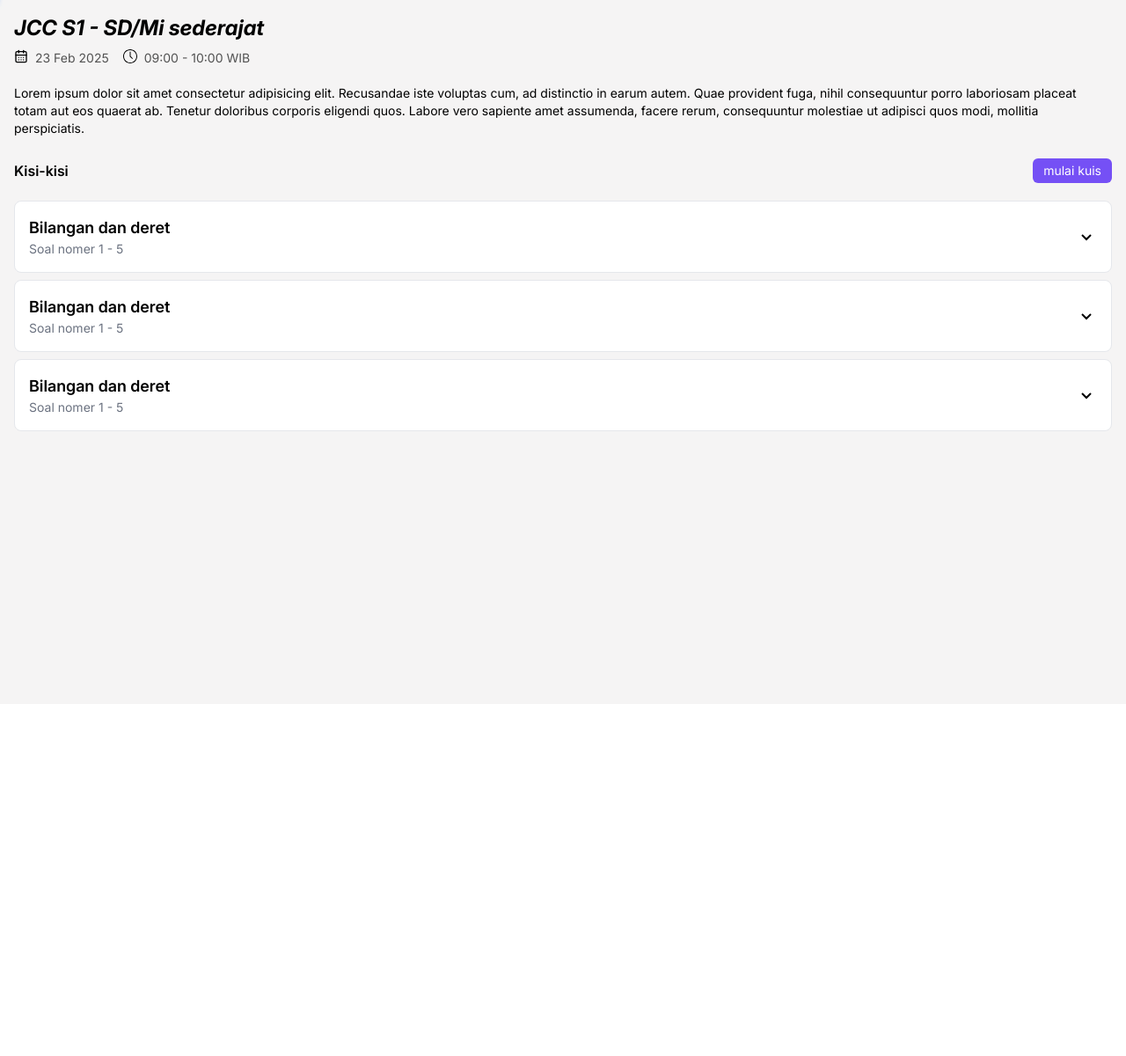
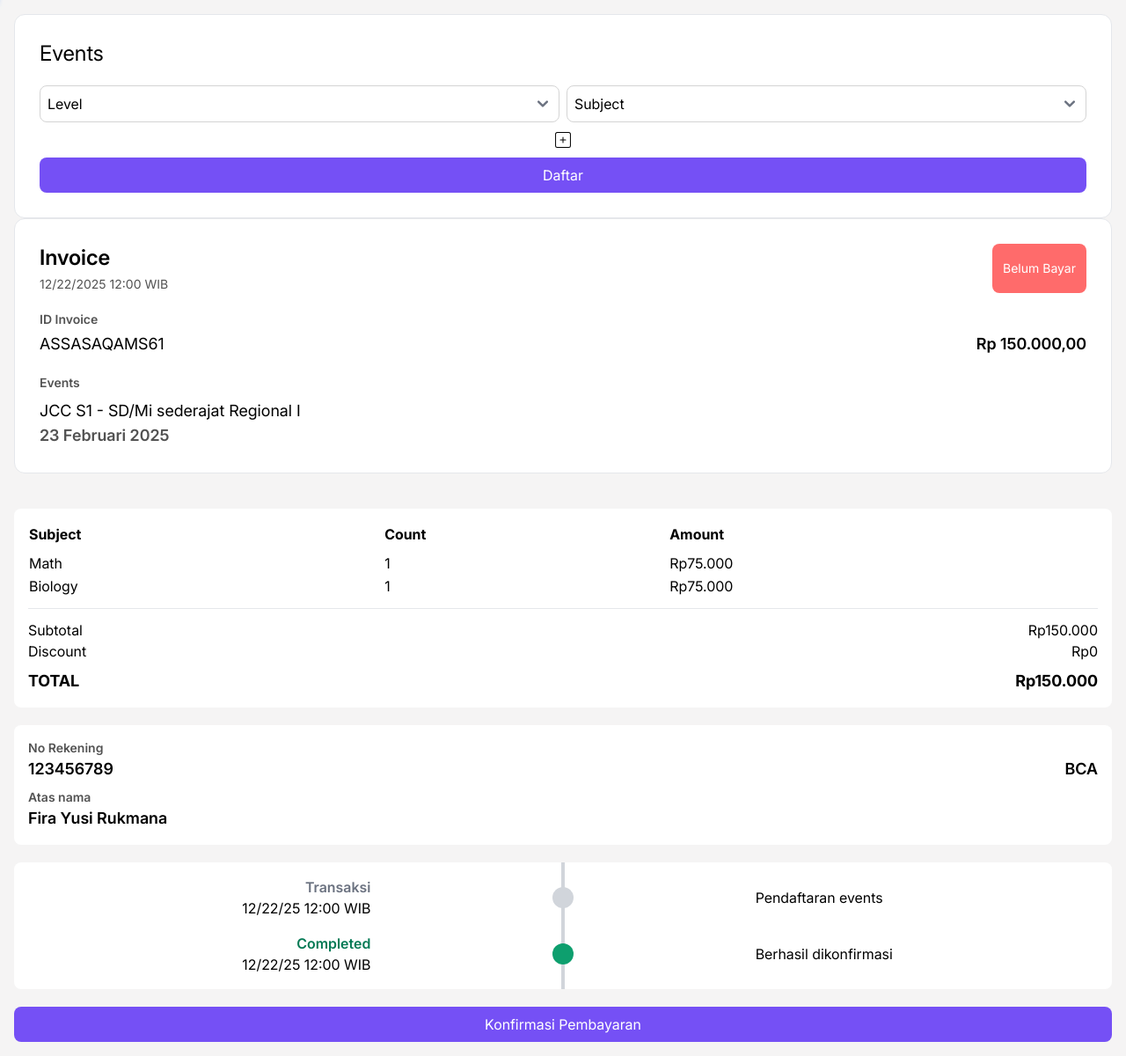
Before and after one commit to Firay24/JD-FiraYusiRukmana-jcc-frontend, a Next.js app: page /member/event/create in a window 1280 px wide. Shown: the whole page at 88% size. Before the commit the page ends 800 px from the top, so only its background shows below. Built offline with nearby package versions, Linux system fonts and the light colour scheme.

Commit message:
feat(member): add event creation page

```diff
--- /dev/null
+++ b/src/app/member/event/create/page.tsx
@@ -0,0 +1,190 @@
+"use client";
+import React, { useState } from "react";
+import { CiSquarePlus } from "react-icons/ci";
+
+const CreateEvent = () => {
+  const [fields, setFields] = useState([{ level: "", subject: "" }]);
+  const selectedSubjects = fields.map((field) => field.subject);
+  const [statusInvoice, setStatusInvoice] = useState(false);
+
+  const addField = () => {
+    setFields([...fields, { level: "", subject: "" }]);
+  };
+
+  const removeField = (index) => {
+    setFields(fields.filter((_, i) => i !== index));
+  };
+
+  const updateField = (index, key, value) => {
+    setFields(fields.map((field, i) => (i === index ? { ...field, [key]: value } : field)));
+  };
+  return (
+    <div className="min-h-screen bg-base-gray p-4">
+      <div className="rounded-xl border bg-white p-7">
+        <p className="text-start text-2xl font-normal">Events</p>
+        <div className="mt-5 flex flex-col items-center gap-2">
+          {fields.map((field, index) => (
+            <div key={index} className="flex w-full flex-row items-center gap-2">
+              <select value={field.level} onChange={(e) => updateField(index, "level", e.target.value)} className="w-full rounded-lg border border-neutral-300 p-2">
+                <option value="" disabled className="text-neutral-400">
+                  Level
+                </option>
+                <option value="1">Level 1</option>
+                <option value="2">Level 2</option>
+                <option value="3">Level 3</option>
+                <option value="4">Level 4</option>
+                <option value="5">Level 5</option>
+                <option value="6">Level 6</option>
+              </select>
+
+              <select value={field.subject} onChange={(e) => updateField(index, "subject", e.target.value)} className="w-full rounded-lg border border-neutral-300 p-2">
+                <option value="" disabled className="text-neutral-400">
+                  Subject
+                </option>
+                {["matematika", "sains", "biologi"].map((subject) => (
+                  <option key={subject} value={subject} disabled={selectedSubjects.includes(subject)}>
+                    {subject.charAt(0).toUpperCase() + subject.slice(1)}
+                  </option>
+                ))}
+              </select>
+
+              {fields.length > 1 && (
+                <button onClick={() => removeField(index)} className="text-red-500">
+                  ✖
+                </button>
+              )}
+            </div>
+          ))}
+          <CiSquarePlus className="text-2xl" onClick={addField} />
+          <button className="bg-primary w-full rounded-lg bg-base-purple p-2 text-white">Daftar</button>
+        </div>
+      </div>
+
+      {/* Invoice */}
+      <div className="rounded-xl border bg-white p-7">
+        <div className="flex flex-row justify-between">
+          <div className="flex flex-col gap-1">
+            <p className="text-start text-2xl font-semibold">Invoice</p>
+            <p className="text-sm text-neutral-600">12/22/2025 12:00 WIB</p>
+          </div>
+          {statusInvoice ? <button className="rounded-lg bg-base-green px-3 py-1 text-sm text-white">Lunas</button> : <button className="rounded-lg bg-base-pink px-3 py-1 text-sm text-white">Belum Bayar</button>}
+        </div>
+
+        {/* ID Invoice */}
+        <div className="mt-5 flex flex-row">
+          <div className="flex w-full flex-col gap-1">
+            <p className="text-sm font-semibold text-neutral-600">ID Invoice</p>
+            <div className="flex w-full flex-row items-center justify-between">
+              <p className="text-lg text-black">ASSASAQAMS61</p>
+              <p className="text-lg font-semibold">Rp 150.000,00</p>
+            </div>
+          </div>
+        </div>
+
+        {/* Events */}
+        <div className="mt-5 flex flex-col gap-2">
+          <p className="text-sm font-semibold text-neutral-600">Events</p>
+          <div className="flex w-full flex-col items-start">
+            <p className="text-lg text-black">JCC S1 - SD/Mi sederajat Regional I</p>
+            <p className="text-lg font-semibold text-neutral-600">23 Februari 2025</p>
+          </div>
+        </div>
+      </div>
+
+      {/* Rincian Pembayaran */}
+      <div className="mt-5 flex flex-col gap-2">
+        {/* Rincian Pembayaran */}
+        <div className="mt-5 rounded-lg bg-white p-4">
+          <table className="w-full text-left">
+            <thead>
+              <tr>
+                <th className="pb-2">Subject</th>
+                <th className="pb-2">Count</th>
+                <th className="pb-2">Amount</th>
+              </tr>
+            </thead>
+            <tbody>
+              <tr>
+                <td>Math</td>
+                <td>1</td>
+                <td>Rp75.000</td>
+              </tr>
+              <tr>
+                <td>Biology</td>
+                <td>1</td>
+                <td>Rp75.000</td>
+              </tr>
+            </tbody>
+          </table>
+          <div className="mt-3 border-t pt-3">
+            <div className="flex justify-between">
+              <span>Subtotal</span>
+              <span>Rp150.000</span>
+            </div>
+            <div className="flex justify-between">
+              <span>Discount</span>
+              <span>Rp0</span>
+            </div>
+            <div className="mt-2 flex justify-between text-lg font-bold">
+              <span>TOTAL</span>
+              <span>Rp150.000</span>
+            </div>
+          </div>
+        </div>
+      </div>
+
+      {/* Data Rekening Admin */}
+      <div className="mt-5 flex flex-col gap-2 rounded-lg bg-white p-4">
+        <div className="flex w-full flex-col items-start">
+          <p className="text-sm font-semibold text-neutral-600">No Rekening</p>
+          <div className="flex w-full flex-row items-center justify-between">
+            <p className="text-lg font-semibold">123456789</p>
+            <p className="text-lg font-semibold text-black">BCA</p>
+          </div>
+        </div>
+        <div>
+          <p className="text-sm font-semibold text-neutral-600">Atas nama</p>
+          <p className="text-lg font-semibold text-black">Fira Yusi Rukmana</p>
+        </div>
+      </div>
+
+      {/* Status Transaksi */}
+      <div className="relative mt-5 rounded-lg bg-white p-4">
+        {/* Garis timeline yang menyentuh titik */}
+        <div className="absolute bottom-0 left-1/2 top-0 z-0 w-1 -translate-x-1/2 transform bg-gray-300"></div>
+
+        {/* Item pertama */}
+        <div className="relative grid grid-cols-3 items-center">
+          <div className="pr-4 text-right">
+            <p className="font-semibold text-gray-500">Transaksi</p>
+            <p className="text-black">12/22/25 12:00 WIB</p>
+          </div>
+          <div className="relative flex justify-center">
+            <div className="z-10 h-6 w-6 rounded-full bg-gray-300"></div>
+          </div>
+          <div className="pl-4">
+            <p className="text-black">Pendaftaran events</p>
+          </div>
+        </div>
+
+        {/* Item kedua */}
+        <div className="relative mt-4 grid grid-cols-3 items-center">
+          <div className="pr-4 text-right">
+            <p className="font-semibold text-green-600">Completed</p>
+            <p className="text-black">12/22/25 12:00 WIB</p>
+          </div>
+          <div className="relative flex justify-center">
+            <div className="z-10 h-6 w-6 rounded-full bg-green-500"></div>
+          </div>
+          <div className="pl-4">
+            <p className="text-black">Berhasil dikonfirmasi</p>
+          </div>
+        </div>
+      </div>
+
+      <button className="bg-primary mt-5 w-full rounded-lg bg-base-purple p-2 text-white">Konfirmasi Pembayaran</button>
+    </div>
+  );
+};
+
+export default CreateEvent;
```
